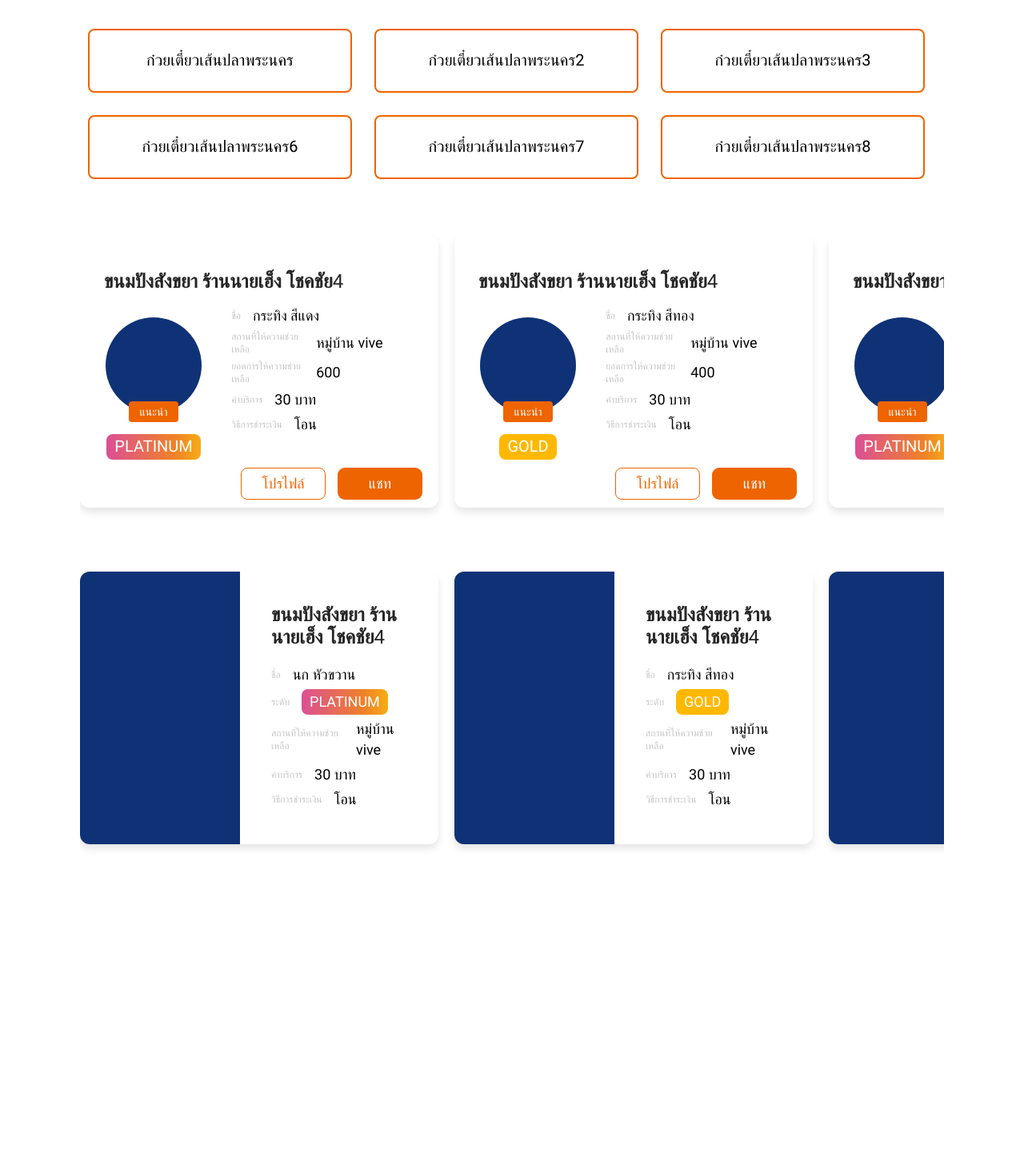
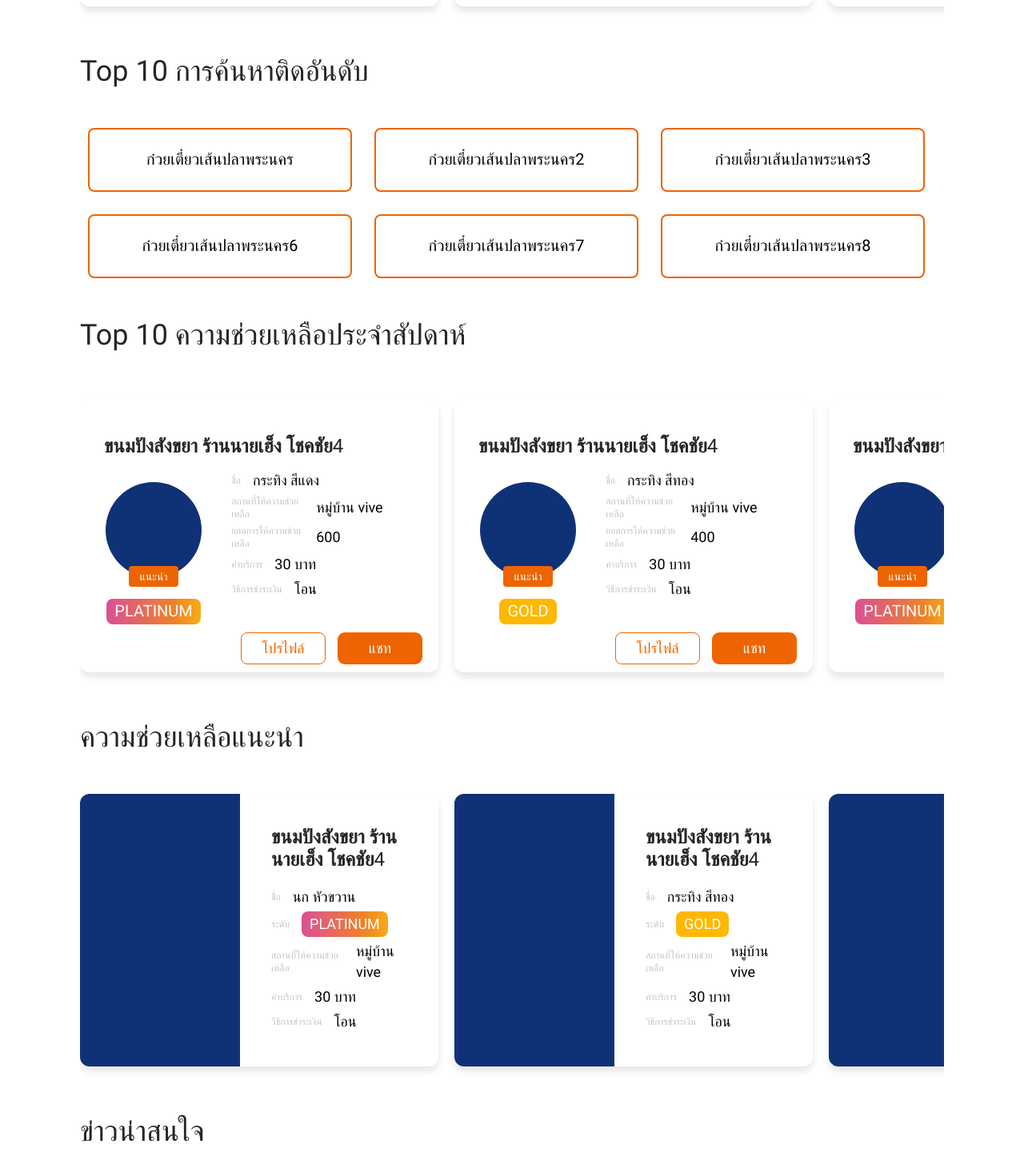
Before and after one commit to nnaboon/HelloHelper_Frontend, a React (Create React App) app: page /home in a window 1280 px wide. Shown: the part 660-2126 px from the top of the page at 80% size. Before the commit the page ends 1816 px from the top, so only its background shows below. Built offline with nearby package versions, Linux system fonts and the light colour scheme.

Commit message:
add News section and add result page template

```diff
--- a/src/App.js
+++ b/src/App.js
@@ -21,6 +21,7 @@ function App() {
         <Switch>
           <Route path="/" exact component={LandingPage} />
           <Route path="/home" component={HomePage} />
+          <Route path="/home?query=:query" component={HomePage} />
         </Switch>
       </BrowserRouter>
     </div>
--- a/src/components/Card/PopularRequestCard.tsx
+++ b/src/components/Card/PopularRequestCard.tsx
@@ -41,7 +41,6 @@ const CardContainer = styled.div`
     position: relative;
     top: -20px;
     margin-top: 40px;
-
 `;
 
 const RequestTitle = styled.div`
--- a/src/components/Card/SuggestedRequestCard.tsx
+++ b/src/components/Card/SuggestedRequestCard.tsx
@@ -24,6 +24,7 @@ const RequestHelperCardContainer = styled.div`
     display: flex;
     overflow-x: scroll;
     margin-bottom: 40px;
+    margin-top: 30px;
     position: relative;
 `;
 
--- a/src/components/Navbar/Navbar.tsx
+++ b/src/components/Navbar/Navbar.tsx
@@ -1,5 +1,6 @@
+import React from 'react';
+import { useHistory } from 'react-router-dom';
 import styled from '@emotion/styled';
-import React from 'react';
 import { Input } from 'antd';
 import UserPic from '../../images/avatar_user.png';
 
@@ -45,8 +46,14 @@ const SearchBarContainer = styled.div`
 `;
 
 export const Navbar = () => {
+    const history = useHistory();
     const { Search } = Input;
-    const onSearch = value => console.log(value);
+    const onSearch = value => {
+        history.push({
+            pathname: '/home',
+            search: `?query=${value}`
+        })
+    }
 
     return (
         <div>
--- /dev/null
+++ b/src/components/News/News.tsx
@@ -0,0 +1,25 @@
+import React from 'react';
+import styled from '@emotion/styled';
+
+const NewsSection = styled.div`
+    width: 100%;
+    padding: 60px 0;
+    display: flex;
+    justify-content: space-between;
+    align-items: center;
+`;
+
+const NewsContainer = styled.div`
+    width: 49%;
+    height: 384px;
+    background: #F5F5F5;
+`;
+
+export const News = () => {
+    return (
+        <NewsSection>
+            <NewsContainer />
+            <NewsContainer />
+        </NewsSection>
+    )
+}
--- a/src/pages/Homepage.tsx
+++ b/src/pages/Homepage.tsx
@@ -1,6 +1,7 @@
 /** @jsxRuntime classic */
 /** @jsx jsx */
-import React, { useState} from 'react';
+import React, { useState } from 'react';
+import { useHistory } from 'react-router-dom';
 import styled from '@emotion/styled';
 import { Input} from 'antd';
 import { css, jsx, useTheme } from '@emotion/react'
@@ -13,6 +14,7 @@ import { PostRequestButton } from 'components/Button/PostRequestButton';
 import { SuggestedRequestCard } from 'components/Card/SuggestedRequestCard';
 import { Navbar } from 'components/Navbar/Navbar';
 import { zIndex } from 'styled-system';
+import { News } from 'components/News/News';
 
 const HomePageContainer = styled.div`
     box-sizing: border-box;
@@ -27,6 +29,7 @@ const TopTenSearchContainer = styled.div`
     grid-gap: 28px;
     padding: 10px;
     overflow-x: scroll;
+    margin: 40px 0;
 `;
 
 const HomePageNavbar = styled(Navbar)`
@@ -34,9 +37,14 @@ const HomePageNavbar = styled(Navbar)`
 `;
 
 export const HomePage = () => {
-
+    const history = useHistory();
     const { Search } = Input;
-    const onSearch = value => console.log(value);
+    const onSearch = value => {
+        history.push({
+            pathname: '/home',
+            search: `?query=${value}`
+        })
+    }
 
     return (
         <React.Fragment>
@@ -55,10 +63,12 @@ export const HomePage = () => {
                     />
                     <PostRequestButton />
                 </div>
+                <Text fontSize="36px" fontWeight={500}>ความช่วยเหลือยอดนิยม</Text>
                 <PopularRequestCard
                     title={'ข้าวมันไก่โชคชัน 111'}
                     imageURL={"dfhjfioashfa"}
                 />
+                <Text fontSize="36px" fontWeight={500}>Top 10 การค้นหาติดอันดับ</Text>
                 <TopTenSearchContainer>
                     {
                         TOP_TEN_SEARCH_WEEKLY.map(({ name }) => (
@@ -66,15 +76,18 @@ export const HomePage = () => {
                         ))
                     }
                 </TopTenSearchContainer>
+                <Text fontSize="36px" fontWeight={500}>Top 10 ความช่วยเหลือประจำสัปดาห์</Text>
                 <TopTenRequestCard
                     title={'ข้าวมันไก่โชคชัน 111'}
                     imageURL={"dfhjfioashfa"}
                 />
+                <Text fontSize="36px" fontWeight={500}>ความช่วยเหลือแนะนำ</Text>
                 <SuggestedRequestCard
                     title={'ข้าวมันไก่โชคชัน 111'}
                     imageURL={"dfhjfioashfa"}
                 />
-
+                <Text fontSize="36px" fontWeight={500}>ข่าวน่าสนใจ</Text>
+                <News />
             </HomePageContainer>
         </React.Fragment>
     )
--- a/src/pages/Landing.tsx
+++ b/src/pages/Landing.tsx
@@ -1,30 +1,17 @@
 /** @jsxRuntime classic */
 /** @jsx jsx */
-import React, { useState} from 'react';
+import React, { useState } from 'react';
+import { useHistory } from 'react-router-dom';
 import styled from '@emotion/styled';
 import { Input} from 'antd';
 import { css, jsx, useTheme } from '@emotion/react'
 import OrangeCircle from '../images/circle-orange-background.png';
-import { PopularRequestCard } from 'components/Card/PopularRequestCard';
-import { TopTenRequestCard } from 'components/Card/TopTenRequestCard';
 import ShoppingBag from '../images/shopping-bag.png';
 import { Text } from 'components/Text';
-import { TOP_TEN_SEARCH_WEEKLY } from 'data/search';
-import { TopSearchButton } from 'components/Button/Button';
-import { PostRequestButton } from 'components/Button/PostRequestButton';
-import { SuggestedRequestCard } from 'components/Card/SuggestedRequestCard';
-
-const TopTenSearchContainer = styled.div`
-    display: grid;
-    grid-template-columns: auto auto auto auto auto;
-    grid-gap: 28px;
-    padding: 10px;
-    overflow-x: scroll;
-`;
+import { PrimaryButton } from 'components/Button/Button';
 
 export const LandingPage = () => {
-    const { Search } = Input;
-    const onSearch = value => console.log(value);
+    const history = useHistory();
 
     return (
         <div
@@ -74,6 +61,13 @@ export const LandingPage = () => {
                 แพลตฟอร์มประสานความช่วยเหลือ{'\n'}
                 สำหรับการซื้อสินค้าหายาก
             </Text>
+            <PrimaryButton
+                onClick={() => {
+                    history.push('/home');
+                }}
+            >
+                เริ่มใช้งาน
+            </PrimaryButton>
         </div>
     )
 }
```
Also changed, not shown: src/pages/SearchResultPage.tsx (added, +8 -0 lines).
